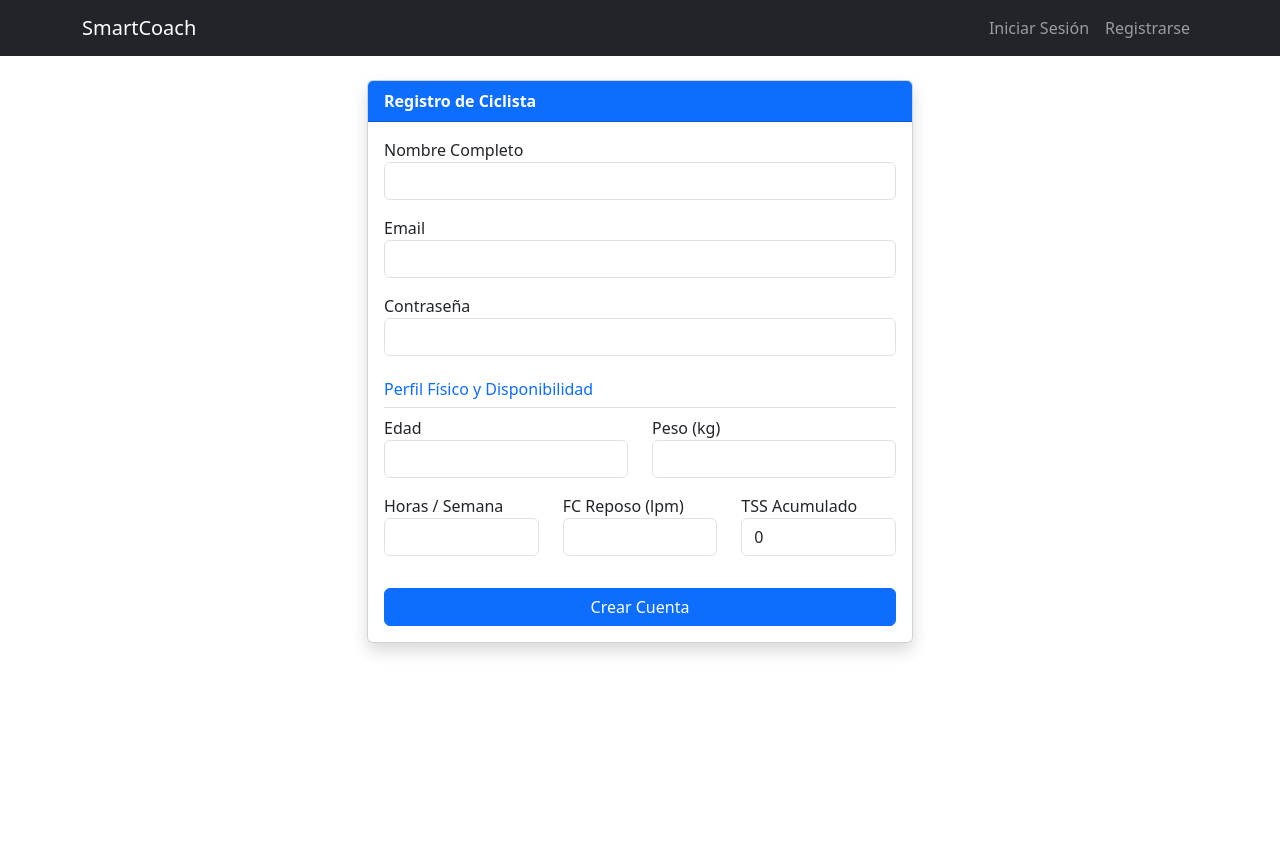
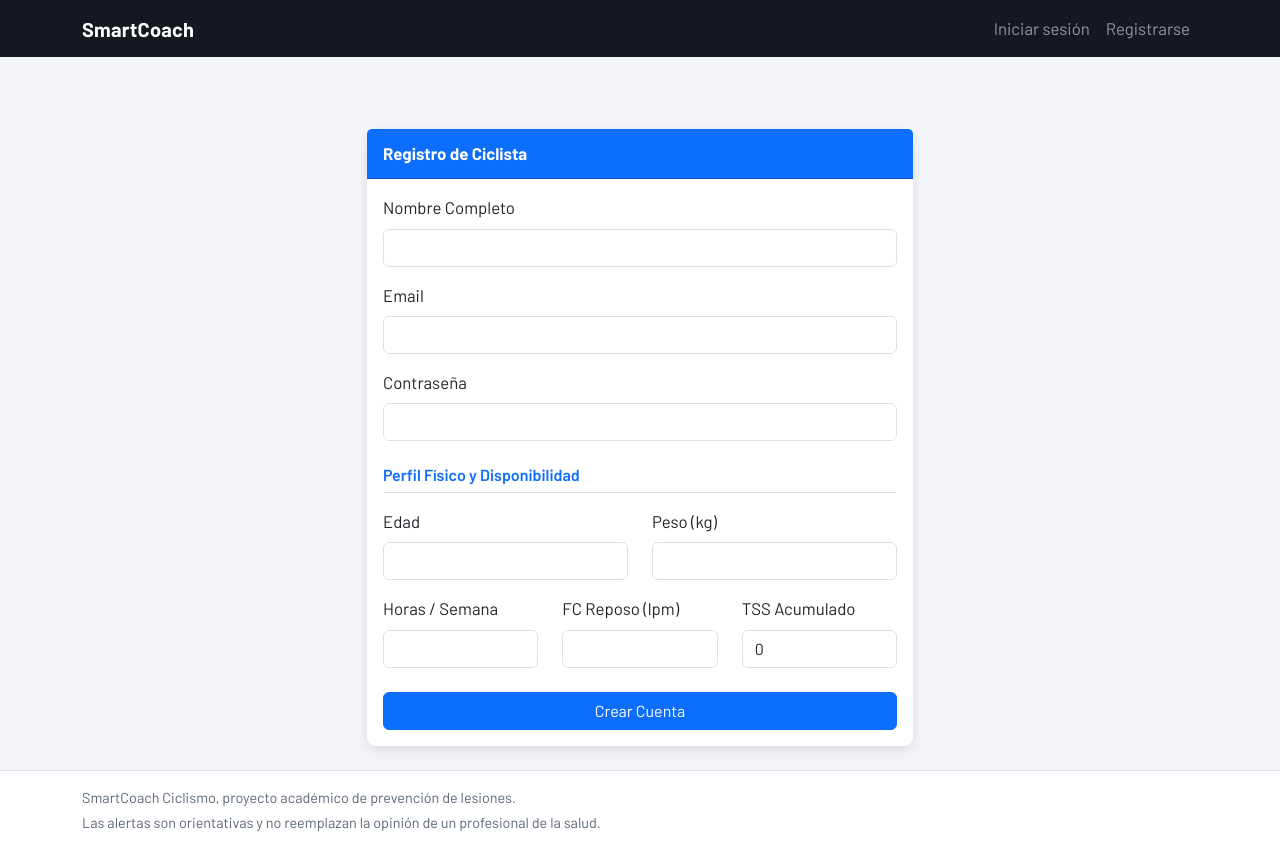
Before and after one commit to sjjrodriguez/SMARTCOACH, a Flask app: page /auth/register in a window 1280 px wide. Before the commit the page ends 654 px from the top, so only its background shows below. Run offline with Flask 3, Linux system fonts and the light colour scheme; parts of the project's set-up code (start-up, migrations or seed data) failed here and were passed over.

Commit message:
reusable layout, shared styles and Chart.js dashboard

```diff
--- a/smartcoach_ciclismo/app/static/css/style.css
+++ b/smartcoach_ciclismo/app/static/css/style.css
@@ -0,0 +1,149 @@
+/* ==========================================================
+   SmartCoach Ciclismo - estilos complementarios a Bootstrap 5
+   Todo el sitio usa estas variables: cambiar un color aqui
+   lo cambia en todas las vistas.
+   ========================================================== */
+:root {
+    --sc-font: "Barlow", system-ui, -apple-system, "Segoe UI", Roboto, sans-serif;
+    --sc-ink: #1c2430;
+    --sc-muted: #5b6778;
+    --sc-bg: #f3f5f8;
+    --sc-surface: #ffffff;
+    --sc-line: #dde3ea;
+    --sc-asphalt: #14181f;      /* navbar */
+    --sc-primary: #0d6efd;      /* mismo azul de las vistas existentes */
+    --sc-radius: .5rem;
+
+    /* Semaforo de riesgo: fondo, texto, barra y texto sobre la barra */
+    --sc-low-bg: #e7f4ec;    --sc-low-fg: #14532d;    --sc-low-bar: #1f8a4c;    --sc-low-on: #ffffff;
+    --sc-med-bg: #fdf3d7;    --sc-med-fg: #5c4000;    --sc-med-bar: #e0a100;    --sc-med-on: #231800;
+    --sc-high-bg: #fbe4e1;   --sc-high-fg: #7a1c14;   --sc-high-bar: #c8352b;   --sc-high-on: #ffffff;
+    --sc-none-bg: #e9edf2;   --sc-none-fg: #364152;   --sc-none-bar: #6b7788;   --sc-none-on: #ffffff;
+}
+
+body {
+    font-family: var(--sc-font);
+    font-size: 1.05rem;
+    color: var(--sc-ink);
+    background: var(--sc-bg);
+}
+
+h1, h2, h3, h4, .navbar-brand { font-family: var(--sc-font); font-weight: 600; }
+.sc-h1 { font-size: clamp(1.75rem, 3vw, 2.25rem); font-weight: 700; }
+.sc-h2 { font-size: 1.25rem; font-weight: 600; margin-bottom: 1rem; }
+
+/* ---------- Navbar y footer ---------- */
+.sc-navbar { background: var(--sc-asphalt); }
+.sc-navbar .navbar-brand { font-weight: 700; letter-spacing: .01em; }
+.sc-navbar .nav-link.active { color: #fff; font-weight: 600; box-shadow: inset 0 -2px 0 var(--sc-primary); }
+
+.sc-footer {
+    background: var(--sc-surface);
+    border-top: 1px solid var(--sc-line);
+    color: var(--sc-muted);
+    font-size: .9rem;
+}
+
+/* ---------- Componentes comunes ---------- */
+.card { border-color: var(--sc-line); border-radius: var(--sc-radius); }
+.sc-panel {
+    background: var(--sc-surface);
+    border: 1px solid var(--sc-line);
+    border-radius: var(--sc-radius);
+    padding: 1.25rem;
+    height: 100%;
+}
+.sc-chart { position: relative; height: 260px; }
+.sc-note { color: var(--sc-muted); font-size: .95rem; margin: .75rem 0 0; }
+
+a:focus-visible, button:focus-visible, .btn:focus-visible {
+    outline: 3px solid var(--sc-primary);
+    outline-offset: 2px;
+}
+
+/* ---------- Autenticacion (login y registro) ---------- */
+.sc-auth { margin-top: 3rem; }
+
+.sc-auth .card {
+    border: 0;
+    box-shadow: 0 .25rem .75rem rgba(0, 0, 0, .1);
+}
+
+.sc-auth .card-header {
+    background: var(--sc-primary);
+    color: #fff;
+    font-weight: 700;
+    padding: .75rem 1rem;
+}
+
+.sc-auth .sc-subtitle {
+    margin: 1.5rem 0 1rem;
+    padding-bottom: .5rem;
+    border-bottom: 1px solid var(--sc-line);
+    color: var(--sc-primary);
+    font-size: 1rem;
+    font-weight: 600;
+}
+
+/* ---------- Semaforo de riesgo ---------- */
+.sc-risk {
+    --lvl-bg: var(--sc-none-bg); --lvl-fg: var(--sc-none-fg);
+    --lvl-bar: var(--sc-none-bar); --lvl-on: var(--sc-none-on);
+    display: grid;
+    grid-template-columns: 1fr minmax(240px, 340px);
+    gap: 1.5rem;
+    align-items: center;
+    padding: 1.5rem 1.75rem;
+    background: var(--lvl-bg);
+    color: var(--lvl-fg);
+    border-left: .5rem solid var(--lvl-bar);
+    border-radius: var(--sc-radius);
+}
+.sc-risk[data-level="low"]    { --lvl-bg: var(--sc-low-bg);  --lvl-fg: var(--sc-low-fg);  --lvl-bar: var(--sc-low-bar);  --lvl-on: var(--sc-low-on); }
+.sc-risk[data-level="medium"] { --lvl-bg: var(--sc-med-bg);  --lvl-fg: var(--sc-med-fg);  --lvl-bar: var(--sc-med-bar);  --lvl-on: var(--sc-med-on); }
+.sc-risk[data-level="high"]   { --lvl-bg: var(--sc-high-bg); --lvl-fg: var(--sc-high-fg); --lvl-bar: var(--sc-high-bar); --lvl-on: var(--sc-high-on); }
+
+.sc-risk__title { font-size: clamp(1.75rem, 4vw, 2.5rem); font-weight: 700; line-height: 1.1; margin: 0 0 .5rem; }
+.sc-risk__message { max-width: 52ch; }
+
+.sc-scale { display: grid; grid-template-columns: repeat(3, 1fr); gap: .35rem; }
+.sc-scale__seg {
+    padding: .55rem .25rem;
+    text-align: center;
+    font-weight: 600;
+    border-radius: .3rem;
+    background: rgba(255, 255, 255, .6);
+    opacity: .65;
+}
+.sc-scale__seg.is-active { opacity: 1; background: var(--lvl-bar); color: var(--lvl-on); }
+
+@media (max-width: 767.98px) {
+    .sc-risk { grid-template-columns: 1fr; padding: 1.25rem; }
+}
+
+/* ---------- Indicadores de la semana ---------- */
+.sc-stats {
+    display: grid;
+    grid-template-columns: repeat(auto-fit, minmax(150px, 1fr));
+    margin: 1.5rem 0;
+    border-top: 1px solid var(--sc-line);
+    border-bottom: 1px solid var(--sc-line);
+}
+.sc-stats > div { padding: 1rem 1rem 1rem 0; }
+.sc-stats > div + div { padding-left: 1rem; border-left: 1px solid var(--sc-line); }
+.sc-stats dt { font-size: .95rem; font-weight: 500; color: var(--sc-muted); }
+.sc-stats dd { margin: 0; font-size: 2rem; font-weight: 700; line-height: 1.2; }
+.sc-stats .unit { margin-left: .25rem; font-size: 1rem; font-weight: 500; color: var(--sc-muted); }
+
+@media (prefers-reduced-motion: reduce) {
+    * { animation: none !important; transition: none !important; }
+}
+/* ---------- Pagina de una sola accion (generar plan) ---------- */
+.sc-action { margin-top: 3rem; }
+
+.sc-action .card {
+    border: 0;
+    box-shadow: 0 .25rem .75rem rgba(0, 0, 0, .1);
+}
+
+.sc-action .card-body { padding: 2rem; }
--- a/smartcoach_ciclismo/app/static/js/main.js
+++ b/smartcoach_ciclismo/app/static/js/main.js
@@ -0,0 +1,11 @@
+// Logica general del cliente.
+document.addEventListener("DOMContentLoaded", function () {
+    // Los mensajes de exito e informacion se cierran solos a los 6 segundos.
+    document.querySelectorAll(".alert[data-autodismiss]").forEach(function (el) {
+        setTimeout(function () {
+            if (window.bootstrap && document.body.contains(el)) {
+                bootstrap.Alert.getOrCreateInstance(el).close();
+            }
+        }, 6000);
+    });
+});
--- a/smartcoach_ciclismo/app/templates/auth/register.html
+++ b/smartcoach_ciclismo/app/templates/auth/register.html
@@ -1,47 +1,48 @@
 {% extends "base.html" %}
 {% block content %}
-<div class="row justify-content-center mt-4">
-    <div class="col-md-6">
-        <div class="card shadow">
-            <div class="card-header bg-primary text-white fw-bold">Registro de Ciclista</div>
+<div class="row justify-content-center sc-auth">
+    <div class="col-md-8 col-lg-6">
+        <div class="card">
+            <div class="card-header">Registro de Ciclista</div>
             <div class="card-body">
                 <form method="POST">
                     <div class="mb-3">
-                        <label>Nombre Completo</label>
+                        <label class="form-label">Nombre Completo</label>
                         <input type="text" name="full_name" class="form-control" required>
                     </div>
                     <div class="mb-3">
-                        <label>Email</label>
+                        <label class="form-label">Email</label>
                         <input type="email" name="email" class="form-control" required>
                     </div>
                     <div class="mb-3">
-                        <label>Contraseña</label>
+                        <label class="form-label">Contraseña</label>
                         <input type="password" name="password" class="form-control" required>
                     </div>
-                    <h6 class="mt-4 text-primary border-bottom pb-2">Perfil Físico y Disponibilidad</h6>
+
+                    <h6 class="sc-subtitle">Perfil Físico y Disponibilidad</h6>
                     <div class="row">
                         <div class="col-md-6 mb-3">
-                            <label>Edad</label>
+                            <label class="form-label">Edad</label>
                             <input type="number" name="age" class="form-control" required>
                         </div>
                         <div class="col-md-6 mb-3">
-                            <label>Peso (kg)</label>
+                            <label class="form-label">Peso (kg)</label>
                             <input type="number" step="0.1" name="weight_kg" class="form-control" required>
                         </div>
                         <div class="col-md-4 mb-3">
-                            <label>Horas / Semana</label>
+                            <label class="form-label">Horas / Semana</label>
                             <input type="number" step="0.1" name="weekly_hours" class="form-control" required>
                         </div>
                         <div class="col-md-4 mb-3">
-                            <label>FC Reposo (lpm)</label>
+                            <label class="form-label">FC Reposo (lpm)</label>
                             <input type="number" name="resting_heart_rate" class="form-control" required>
                         </div>
                         <div class="col-md-4 mb-3">
-                            <label>TSS Acumulado</label>
+                            <label class="form-label">TSS Acumulado</label>
                             <input type="number" step="0.1" name="tss_acumulado" class="form-control" value="0" required>
                         </div>
                     </div>
-                    <button type="submit" class="btn btn-primary w-100 mt-3">Crear Cuenta</button>
+                    <button type="submit" class="btn btn-primary w-100 mt-2">Crear Cuenta</button>
                 </form>
             </div>
         </div>
--- a/smartcoach_ciclismo/app/templates/base.html
+++ b/smartcoach_ciclismo/app/templates/base.html
@@ -2,41 +2,30 @@
 <html lang="es">
 <head>
     <meta charset="UTF-8">
-    <title>SmartCoach Ciclismo</title>
-    <link href="https://cdn.jsdelivr.net/npm/bootstrap@5.3.0/dist/css/bootstrap.min.css" rel="stylesheet">
+    <meta name="viewport" content="width=device-width, initial-scale=1">
+    <title>{% block title %}SmartCoach Ciclismo{% endblock %}</title>
+
+    <link rel="preconnect" href="https://fonts.googleapis.com">
+    <link rel="preconnect" href="https://fonts.gstatic.com" crossorigin>
+    <link href="https://fonts.googleapis.com/css2?family=Barlow:wght@400;500;600;700&display=swap" rel="stylesheet">
+    <link href="https://cdn.jsdelivr.net/npm/bootstrap@5.3.3/dist/css/bootstrap.min.css" rel="stylesheet">
+    <link href="{{ url_for('static', filename='css/style.css') }}" rel="stylesheet">
+    {% block head %}{% endblock %}
 </head>
-<body>
-    <nav class="navbar navbar-expand-lg navbar-dark bg-dark">
-        <div class="container">
-            <a class="navbar-brand" href="/">SmartCoach</a>
-            <div class="navbar-nav ms-auto">
-                {% if current_user.is_authenticated %}
-                    <span class="nav-item nav-link text-white me-3">Hola, {{ current_user.full_name }}</span>
-                    <!-- Botón directo al proyecto / app -->
-                    <a class="btn btn-outline-info btn-sm me-2 mt-1" href="{{ url_for('workouts.list_workouts') }}">Ir a la App</a>
-                    <a class="nav-item nav-link" href="{{ url_for('auth.logout') }}">Salir</a>
-                {% else %}
-                    <a class="nav-item nav-link" href="{{ url_for('auth.login') }}">Iniciar Sesión</a>
-                    <a class="nav-item nav-link" href="{{ url_for('auth.register') }}">Registrarse</a>
-                {% endif %}
-            </div>
-        </div>
-    </nav>
+<body class="d-flex flex-column min-vh-100">
+    {% include 'components/_navbar.html' %}
 
-    <div class="container mt-4">
-        <!-- Mostrar mensajes flash de Python (Ej: Usuario registrado con éxito) -->
-        {% with messages = get_flashed_messages(with_categories=true) %}
-          {% if messages %}
-            {% for category, message in messages %}
-              <div class="alert alert-{{ category }}">{{ message }}</div>
-            {% endfor %}
-          {% endif %}
-        {% endwith %}
+    <main class="container flex-grow-1 py-4">
+        {% include 'components/_alerts.html' %}
 
-        <!-- Aquí se inyecta el contenido de las otras páginas -->
+        {# Aqui se inyecta el contenido de cada pagina #}
         {% block content %}{% endblock %}
-    </div>
-    <!-- Script necesario para que funcionen los acordeones y menús desplegables -->
-<script src="https://cdn.jsdelivr.net/npm/bootstrap@5.3.2/dist/js/bootstrap.bundle.min.js"></script>
+    </main>
+
+    {% include 'components/_footer.html' %}
+
+    <script src="https://cdn.jsdelivr.net/npm/bootstrap@5.3.3/dist/js/bootstrap.bundle.min.js"></script>
+    <script src="{{ url_for('static', filename='js/main.js') }}"></script>
+    {% block scripts %}{% endblock %}
 </body>
 </html>
--- a/smartcoach_ciclismo/app/templates/components/_alerts.html
+++ b/smartcoach_ciclismo/app/templates/components/_alerts.html
@@ -0,0 +1,11 @@
+{# Mensajes flash de Flask. Categorias: success, info, warning, danger (error = danger). #}
+{% with messages = get_flashed_messages(with_categories=true) %}
+  {% for category, message in messages %}
+    {% set level = {'error': 'danger', 'message': 'info'}.get(category, category) %}
+    <div class="alert alert-{{ level }} alert-dismissible fade show" role="alert"
+         {% if level in ('success', 'info') %}data-autodismiss{% endif %}>
+      {{ message }}
+      <button type="button" class="btn-close" data-bs-dismiss="alert" aria-label="Cerrar"></button>
+    </div>
+  {% endfor %}
+{% endwith %}
--- a/smartcoach_ciclismo/app/templates/components/_footer.html
+++ b/smartcoach_ciclismo/app/templates/components/_footer.html
@@ -0,0 +1,6 @@
+<footer class="sc-footer mt-auto py-3">
+    <div class="container">
+        <p class="mb-1">SmartCoach Ciclismo, proyecto académico de prevención de lesiones.</p>
+        <p class="mb-0">Las alertas son orientativas y no reemplazan la opinión de un profesional de la salud.</p>
+    </div>
+</footer>
--- a/smartcoach_ciclismo/app/templates/components/_navbar.html
+++ b/smartcoach_ciclismo/app/templates/components/_navbar.html
@@ -0,0 +1,35 @@
+<nav class="navbar navbar-expand-lg navbar-dark sc-navbar">
+    <div class="container">
+        <a class="navbar-brand" href="{{ url_for('main.index') }}">SmartCoach</a>
+        <button class="navbar-toggler" type="button" data-bs-toggle="collapse"
+                data-bs-target="#scNavbar" aria-controls="scNavbar"
+                aria-expanded="false" aria-label="Abrir menú">
+            <span class="navbar-toggler-icon"></span>
+        </button>
+
+        <div class="collapse navbar-collapse" id="scNavbar">
+            {% if current_user.is_authenticated %}
+            <ul class="navbar-nav me-auto">
+                <li class="nav-item">
+                    <a class="nav-link {% if request.endpoint == 'main.dashboard' %}active{% endif %}"
+                       href="{{ url_for('main.dashboard') }}">Dashboard</a>
+                </li>
+                <li class="nav-item">
+                    <a class="nav-link {% if request.endpoint and request.endpoint.startswith('workouts.') %}active{% endif %}"
+                       href="{{ url_for('workouts.list_workouts') }}">Entrenamientos</a>
+                </li>
+                {# Agregar aqui el enlace a Planes cuando se confirme el nombre de su endpoint #}
+            </ul>
+            <div class="navbar-nav align-items-lg-center">
+                <span class="navbar-text text-white me-lg-3">Hola, {{ current_user.full_name }}</span>
+                <a class="nav-link" href="{{ url_for('auth.logout') }}">Salir</a>
+            </div>
+            {% else %}
+            <div class="navbar-nav ms-auto">
+                <a class="nav-link" href="{{ url_for('auth.login') }}">Iniciar sesión</a>
+                <a class="nav-link" href="{{ url_for('auth.register') }}">Registrarse</a>
+            </div>
+            {% endif %}
+        </div>
+    </div>
+</nav>
```
Also changed, not shown: smartcoach_ciclismo/app/controllers/main.py (+23 -3 lines), smartcoach_ciclismo/app/services/dashboard_service.py (added, +111 -0 lines), smartcoach_ciclismo/app/static/js/charts.js (+90 -0 lines), smartcoach_ciclismo/app/templates/auth/login.html (+7 -7 lines), smartcoach_ciclismo/app/templates/dashboard/index.html (+80 -0 lines), smartcoach_ciclismo/app/templates/plans/generate.html (+16 -10 lines).
